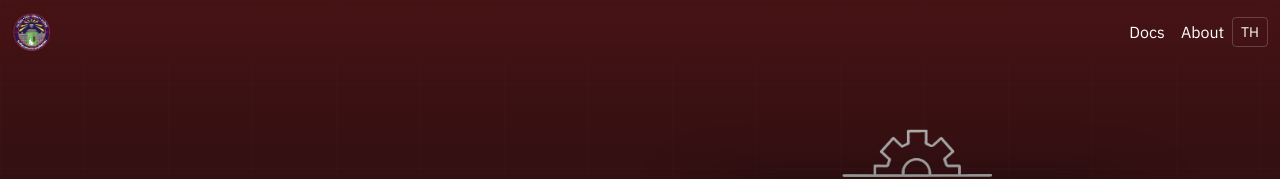
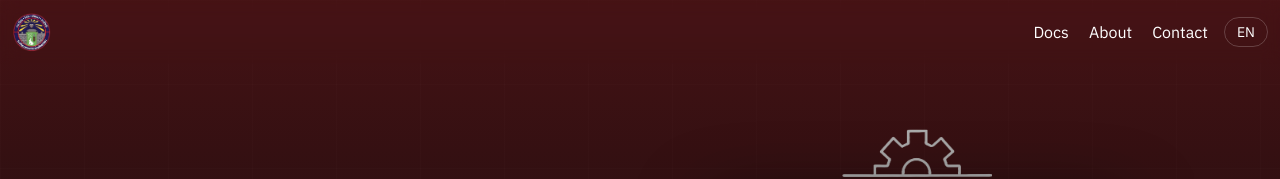
Before and after one commit to nxckwc/NFC-student-card, a Next.js app in the folder frontend/: page /en/login in a window 1280 px wide. Shown: the top 179 px of the page. Built offline with nearby package versions, Linux system fonts and the light colour scheme; a web font is replaced by a local one.

Commit message:
add Contact button on navbar, adjust styling of the lang swap button

```diff
--- a/frontend/src/app/[locale]/NavBar/Navbar.tsx
+++ b/frontend/src/app/[locale]/NavBar/Navbar.tsx
@@ -22,10 +22,11 @@ const Navbar = () => {
         <div className={'flex min-h-10 min-w-full items-center justify-between p-2'}>
             <img src="/images-removebg-preview (1) (1).png" alt="icon" className={'h-12 w-12'} />
 
-            <div className={'w-fit h-10 flex items-center justify-center text-white p-1 rounded-md gap-1'}>
-              <div className={'flex-1 flex items-center justify-center gap-2'}>
+            <div className={'w-fit h-10 flex items-center justify-center text-white p-1 rounded-md gap-3'}>
+              <div className={'flex-1 flex items-center justify-center gap-3'}>
                 <Link href="/docs" className={'w-fit p-1 cursor-pointer hover:underline transition duration-300'}>Docs</Link>
                 <Link href="/about" className={'w-fit p-1 cursor-pointer hover:underline transition duration-300'}>About</Link>
+                <Link href="/contact" className={'w-fit p-1 cursor-pointer hover:underline transition duration-300'}>Contact</Link>
               </div>
               {!isLoginRoute && <Link href="/login">
                     <button
@@ -34,9 +35,9 @@ const Navbar = () => {
                       Login
                     </button>
                 </Link>}
-              <button className='px-2 py-1 rounded border border-white/20 text-sm'
+              <button className='px-3 py-1 rounded-2xl border border-white/20 text-sm flex items-center justify-center cursor-pointer hover:bg-white hover:text-black transition duration-300'
                 onClick={toggleLocale}>
-                  { locale === 'en' ? 'TH' : 'EN'}
+                  { locale === 'en' ? 'EN' : 'TH'}
               </button>
             </div>
         </div>
```
